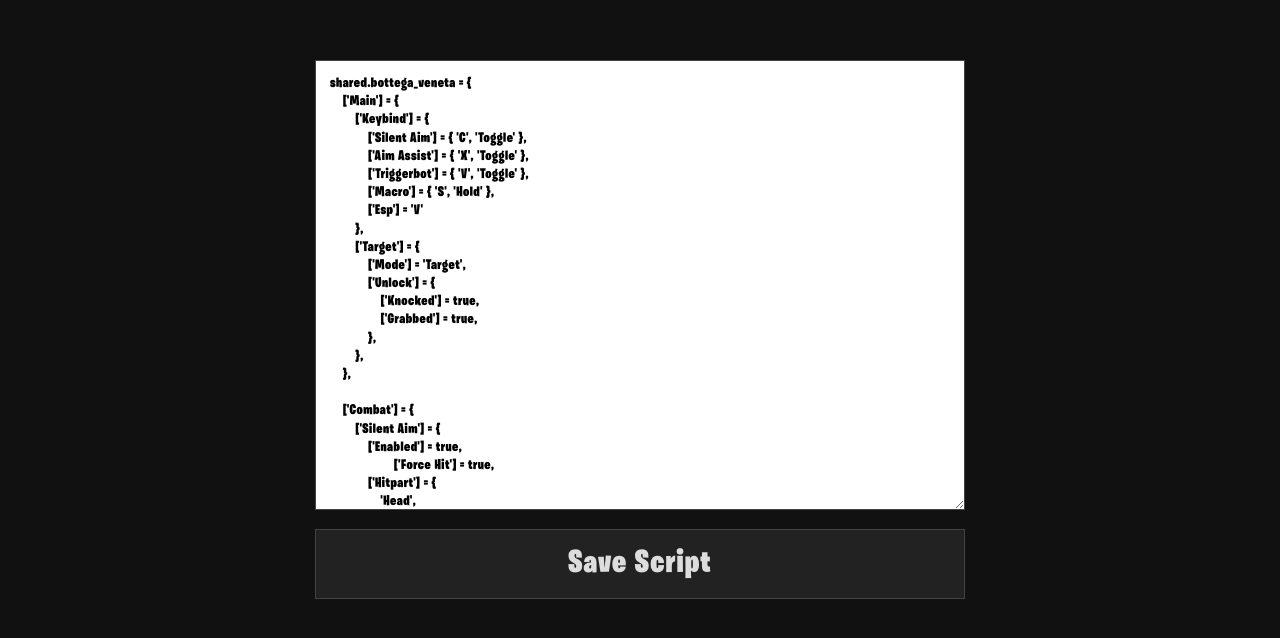
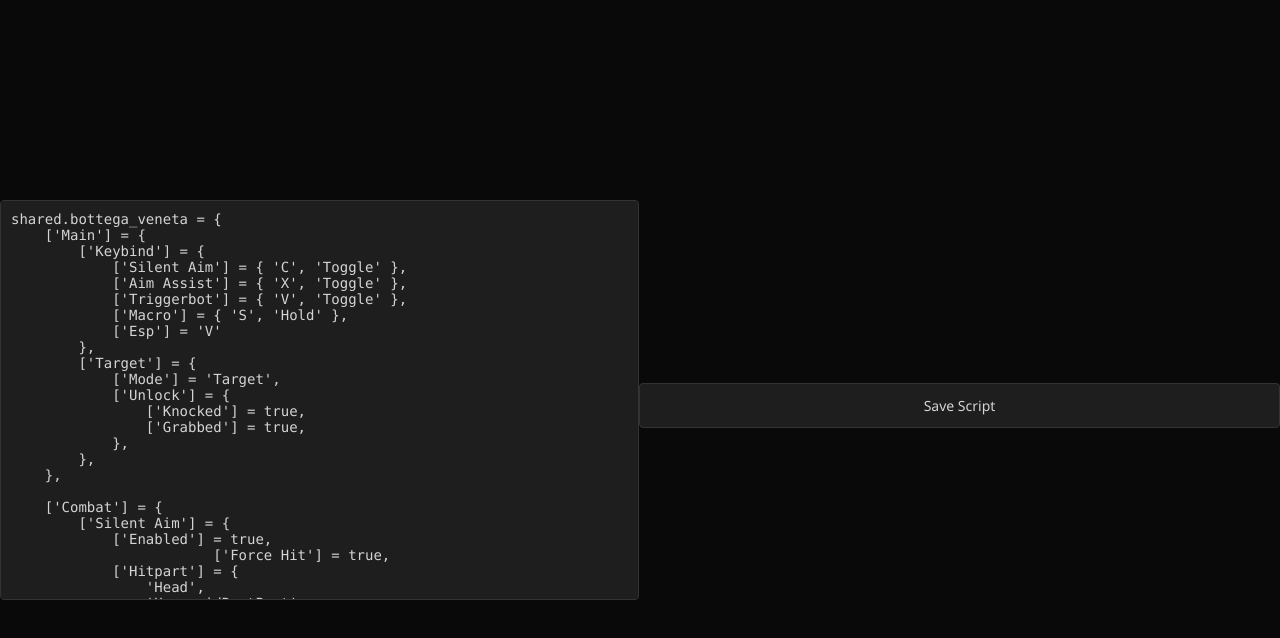
Before and after one commit to hehefhgdfgt/lua-script-manager, a website: page public/index.html in a window 1280 px wide. Drawn offline with Linux system fonts and the light colour scheme.

Commit message:
Replace UI with dark script editor design

```diff
--- a/public/index.html
+++ b/public/index.html
@@ -3,76 +3,66 @@
 <head>
     <meta charset="UTF-8">
     <meta name="viewport" content="width=device-width, initial-scale=1.0">
-    <title></title>
+    <title>Script Editor</title>
     <style>
-        @font-face {
-            font-family: 'Fortnite';
-            src: url('/fortnite.otf') format('opentype');
+        * {
+            margin: 0;
+            padding: 0;
+            box-sizing: border-box;
         }
+
         body {
-            font-family: 'Fortnite', cursive;
-            background: #111;
-            color: #aaa;
-            margin: 0;
-            padding: 60px 20px;
-            min-height: 100vh;
+            background-color: #090909;
+            font-family: 'Segoe UI', Tahoma, Geneva, Verdana, sans-serif;
+            height: 100vh;
+            display: flex;
+            align-items: center;
+            justify-content: center;
         }
-        .container {
+
+        .editor-container {
+            width: 700px;
+            height: 400px;
+            background-color: #1e1e1e;
+            border: 1px solid #333;
+            border-radius: 4px;
+            overflow: hidden;
+        }
+
+        #script_editor {
             width: 100%;
-            max-width: 650px;
-            margin: 0 auto;
+            height: 100%;
+            background-color: #1e1e1e;
+            color: #d4d4d4;
+            font-family: 'Consolas', 'Monaco', monospace;
+            font-size: 14px;
+            padding: 10px;
+            border: none;
+            resize: none;
+            outline: none;
         }
-        textarea {
-            width: 100%;
-            height: 450px;
-            background: #fff;
-            color: #000;
-            border: 1px solid #444;
-            padding: 14px;
-            font-family: 'Fortnite', cursive;
+
+        .save-button {
+            width: 700px;
+            margin-top: 10px;
+            padding: 12px;
+            background-color: #1e1e1e;
+            color: #d4d4d4;
+            border: 1px solid #333;
+            border-radius: 4px;
+            font-family: 'Segoe UI', Tahoma, Geneva, Verdana, sans-serif;
             font-size: 14px;
-            resize: vertical;
-            box-sizing: border-box;
-            line-height: 1.3;
-            -webkit-font-smoothing: antialiased;
-            -moz-osx-font-smoothing: grayscale;
-            text-rendering: optimizeLegibility;
-            image-rendering: -webkit-optimize-contrast;
-            letter-spacing: 0.5px;
+            cursor: pointer;
         }
-        textarea:focus {
-            outline: none;
-            border-color: #666;
-        }
-        button {
-            width: 100%;
-            margin-top: 15px;
-            padding: 18px;
-            background: #222;
-            color: #ddd;
-            border: 1px solid #444;
-            font-family: 'Fortnite', cursive;
-            font-size: 32px;
-            cursor: pointer;
-            letter-spacing: 1.2px;
-            -webkit-font-smoothing: antialiased;
-            -moz-osx-font-smoothing: grayscale;
-            text-rendering: optimizeLegibility;
-            image-rendering: -webkit-optimize-contrast;
-        }
-        button:hover {
-            background: #333;
+
+        .save-button:hover {
+            background-color: #2e2e2e;
         }
     </style>
 </head>
 <body>
-    <div class="container">
-        <form id="commandForm">
-            <textarea id="luaCode" placeholder="getgenv().MAHAHATESTING_gg_____ = {
-    ['mahaha_testing'] = {
-        ['print hello?'] = true
-    }
-}" required>shared.bottega_veneta = {
+    <div class="editor-container">
+        <textarea id="script_editor" placeholder="Enter your script here...">shared.bottega_veneta = {
     ['Main'] = {
         ['Keybind'] = {
             ['Silent Aim'] = { 'C', 'Toggle' },
@@ -202,19 +192,18 @@
         ['Enabled'] = true,
     },
 }</textarea>
-            <button type="submit">Save Script</button>
-        </form>
     </div>
+    <button class="save-button" id="saveButton">Save Script</button>
 
     <script>
-        document.getElementById('commandForm').addEventListener('submit', async (e) => {
+        document.getElementById('saveButton').addEventListener('click', async (e) => {
             e.preventDefault();
 
             const name = 'script_' + Date.now();
 
             const body = {
                 name: name,
-                luaCode: document.getElementById('luaCode').value,
+                luaCode: document.getElementById('script_editor').value,
                 enabled: true,
                 executeOnce: true,
                 variables: {}
@@ -229,7 +218,7 @@
 
                 const data = await res.json();
                 if (data.success) {
-                    // Don't reset the form to preserve the preset
+                    // Don't reset to preserve the preset
                 } else {
                     alert('Error: ' + data.error);
                 }
```
